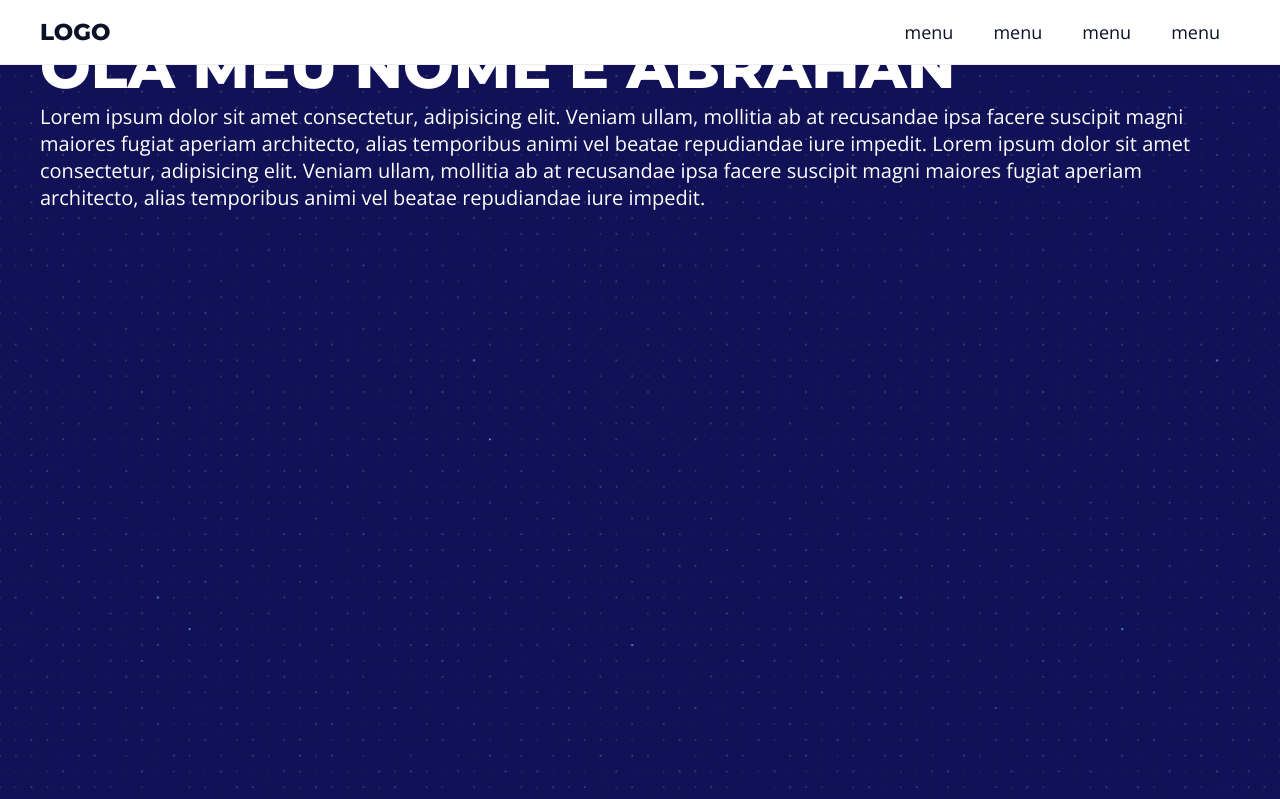
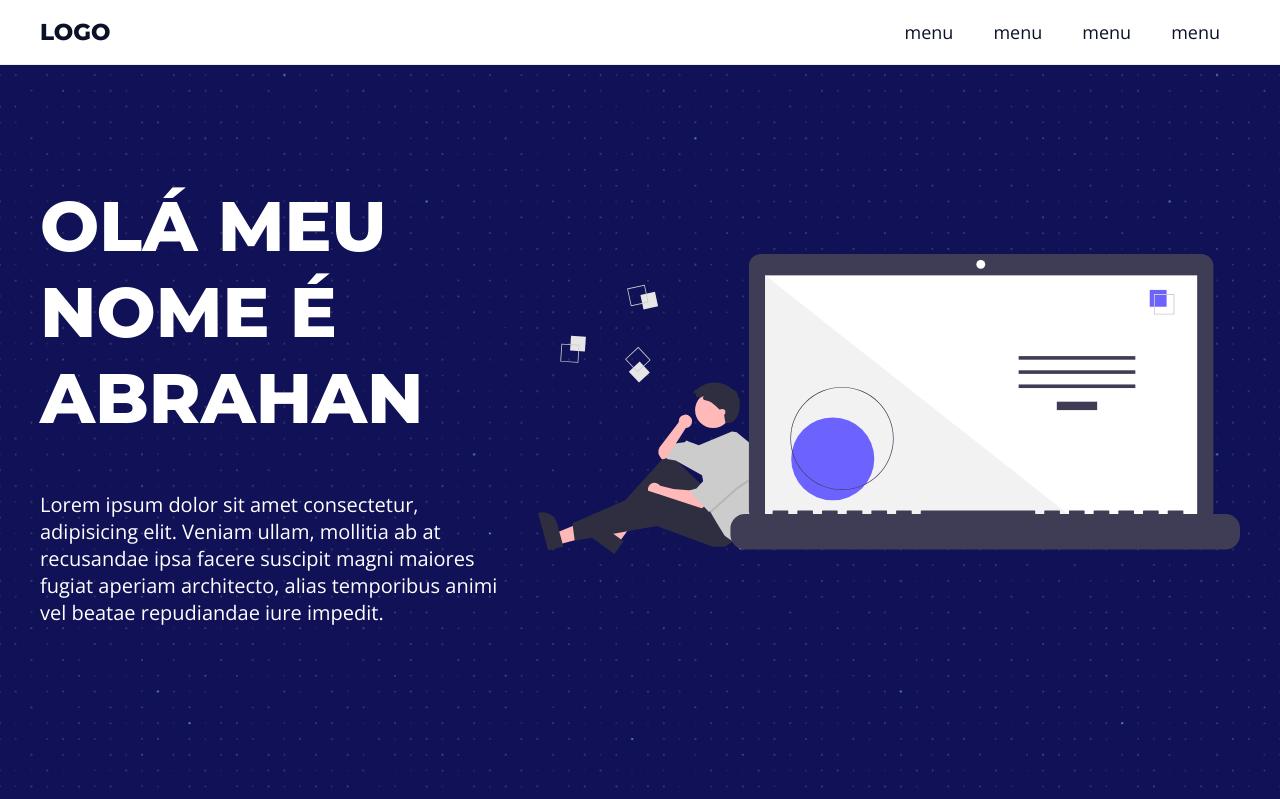
Before and after one commit to IAbrahanArley/portifolioweb, a plain HTML site: page index.html in a window 1280 px wide. Shown: the top 799 px of the page. Drawn offline with nearby package versions, Linux system fonts and the light colour scheme.

Commit message:
criacao da base da primeira pagina

```diff
--- a/Assets/css/style.css
+++ b/Assets/css/style.css
@@ -123,3 +123,29 @@ a {
   width: 50%;
   left: 25%;
 }
+.menu-spacing{
+  height: 64px;
+}
+.intro-content{
+  position: relative;
+  top: -9rem;
+  display: grid;
+  grid-template-columns: 1fr 1.5fr;
+  align-items: center;
+  gap: var(--gap);
+  height: 100vh;
+}
+.intro-text-content, .intro-img {
+  display: flex;
+  flex-flow: column wrap;
+  justify-content: center;
+}
+.intro-text-content h2  {
+  font-size: 7rem;
+  margin-bottom: 5rem;
+  text-transform: uppercase;
+}
+.intro-img img {
+  max-width: 100%;
+  height: auto;
+}
--- a/index.html
+++ b/index.html
@@ -17,7 +17,7 @@
 
 <body class="main-bg">
     <aside class="menu white-bg">
-        <section class="main-content menu-content">
+        <div class="main-content menu-content">
             <h1>
                 <a href="#">LOGO</a>
             </h1>
@@ -29,18 +29,22 @@
                     <li><a href="#">menu</a></li>
                 </ul>
             </nav>
-        </section>
+        </div>
     </aside>
     </div>
-    <section class="main-bg section">
-        <div class="main-content">
-            <h1>Olá meu nome é Abrahan</h1>
-            <p>Lorem ipsum dolor sit amet consectetur, adipisicing elit. Veniam ullam, mollitia ab at recusandae ipsa
-                facere suscipit magni maiores fugiat aperiam architecto,
-                alias temporibus animi vel beatae repudiandae iure impedit.
-                Lorem ipsum dolor sit amet consectetur, adipisicing elit. Veniam ullam, mollitia ab at recusandae ipsa
-                facere suscipit magni maiores fugiat aperiam architecto,
-                alias temporibus animi vel beatae repudiandae iure impedit.</p>
+    <div class="menu-spacing"></div>
+    <section class="intro main-bg section">
+        <div class="main-content intro-content">
+            <div class="intro-text-content">
+                <h2>Olá meu nome é Abrahan</h2>
+                <p>Lorem ipsum dolor sit amet consectetur, adipisicing elit. Veniam ullam, mollitia ab at recusandae
+                    ipsa
+                    facere suscipit magni maiores fugiat aperiam architecto,
+                    alias temporibus animi vel beatae repudiandae iure impedit.</p>
+            </div>
+            <div class="intro-img">
+                <img src="Assets/img/undraw_code_thinking_re_gka2.svg" alt="logo de uma pessoa sentada ao lado de um computadore">
+            </div>
         </div>
     </section>
     <section class="white-bg section">
```
Also changed, not shown: Assets/img/undraw_code_thinking_re_gka2.svg (added).
